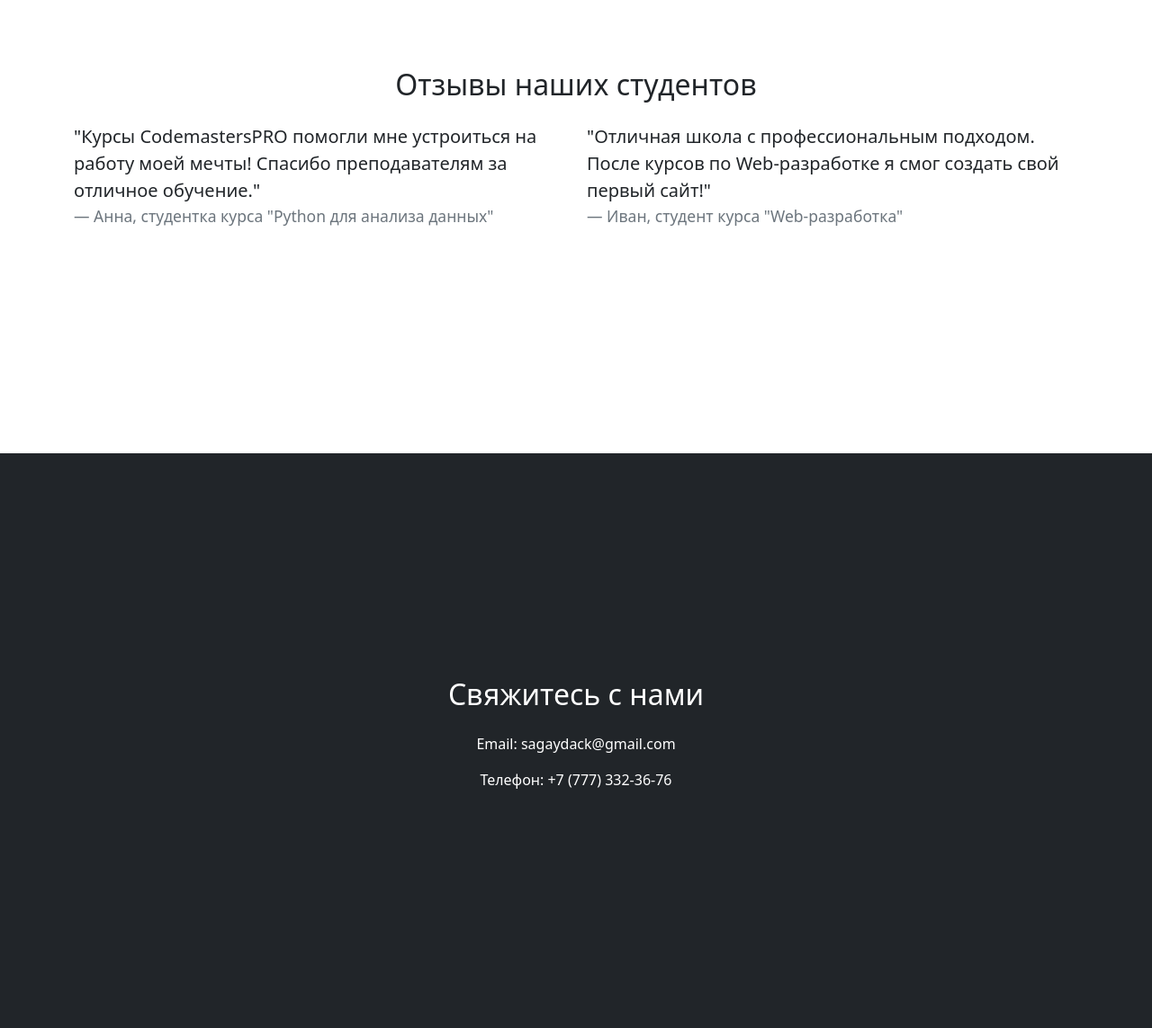
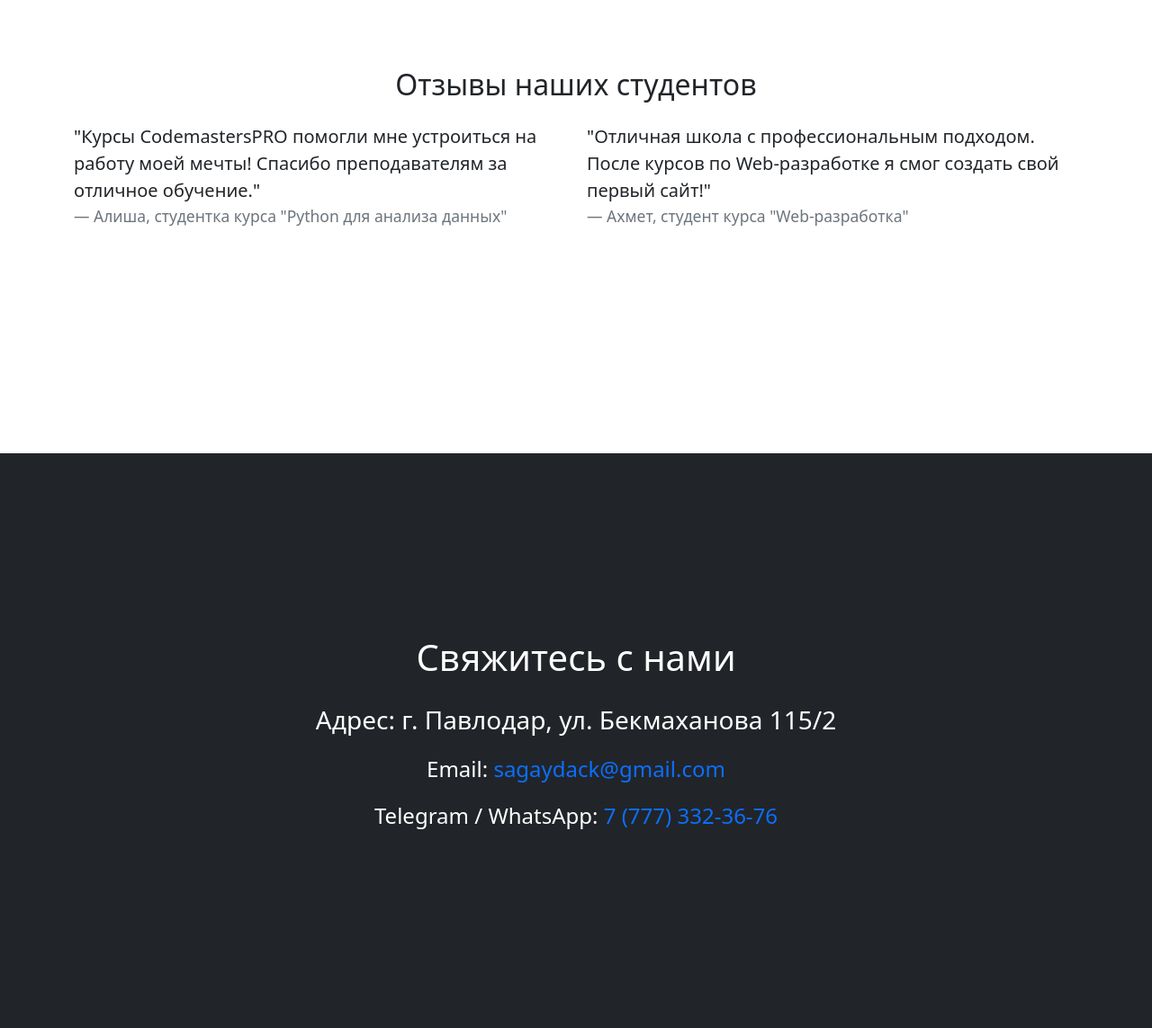
Before and after one commit to Sagaidak-Yevgeniy/codemasterspy, a Django app: page / in a window 1280 px wide. Shown: the part 2320-3463 px from the top of the page at 90% size. Run offline with Django 5.2, Linux system fonts and the light colour scheme; data comes from the database, SQL or seed files in the repository; some libraries are stand-ins or nearby versions.

Commit message:
vercel11

```diff
--- a/main/templates/main/index.html
+++ b/main/templates/main/index.html
@@ -55,17 +55,17 @@
             <h2 class="text-center mb-4">Почему выбирают нас?</h2>
             <div class="row text-center">
                 <div class="col-md-4">
-                    <img src="https://via.placeholder.com/100" alt="Иконка" class="mb-3">
+                    <img src="media/about/expert.jpg" alt="Иконка" class="mb-3 card-img-top">
                     <h5>Опытные преподаватели</h5>
                     <p>Наши преподаватели - профессионалы с многолетним опытом работы в IT.</p>
                 </div>
                 <div class="col-md-4">
-                    <img src="https://via.placeholder.com/100" alt="Иконка" class="mb-3">
+                    <img src="media/about/modern.jpg" alt="Иконка" class="mb-3 card-img-top">
                     <h5>Современные курсы</h5>
                     <p>Мы предлагаем актуальные программы обучения для начинающих и продвинутых студентов.</p>
                 </div>
                 <div class="col-md-4">
-                    <img src="https://via.placeholder.com/100" alt="Иконка" class="mb-3">
+                    <img src="media/about/job.jpg" alt="Иконка" class="mb-3 card-img-top">
                     <h5>Гарантия трудоустройства</h5>
                     <p>Мы помогаем нашим студентам найти работу после окончания обучения.</p>
                 </div>
@@ -102,13 +102,13 @@
                 <div class="col-md-6 mb-4">
                     <blockquote class="blockquote">
                         <p>"Курсы CodemastersPRO помогли мне устроиться на работу моей мечты! Спасибо преподавателям за отличное обучение."</p>
-                        <footer class="blockquote-footer">Анна, студентка курса "Python для анализа данных"</footer>
+                        <footer class="blockquote-footer">Алиша, студентка курса "Python для анализа данных"</footer>
                     </blockquote>
                 </div>
                 <div class="col-md-6 mb-4">
                     <blockquote class="blockquote">
                         <p>"Отличная школа с профессиональным подходом. После курсов по Web-разработке я смог создать свой первый сайт!"</p>
-                        <footer class="blockquote-footer">Иван, студент курса "Web-разработка"</footer>
+                        <footer class="blockquote-footer">Ахмет, студент курса "Web-разработка"</footer>
                     </blockquote>
                 </div>
             </div>
@@ -118,11 +118,13 @@
     <!-- Контакты -->
     <section id="contact" class="bg-dark text-white py-5 d-flex align-items-center" style="min-height: 80vh;" data-aos="zoom-in">
         <div class="container text-center">
-            <h2 class="mb-4">Свяжитесь с нами</h2>
-            <p>Email: sagaydack@gmail.com</p>
-            <p>Телефон: +7 (777) 332-36-76</p>
+            <h2 class="mb-4 fs-1 fs-md-3">Свяжитесь с нами</h2>
+            <p class="fs-3 fs-md-5">Адрес: г. Павлодар, ул. Бекмаханова 115/2</p>
+            <p class="fs-4 fs-md-6">Email: <a href="mailto:user84447052+1527omcliuot5y1xzkq9@boards.trello.com" class="text-decoration-none">sagaydack@gmail.com</a></p>
+            <p class="fs-4 fs-md-6">Telegram / WhatsApp: <a href="tel:+77773323676" class="text-decoration-none">7 (777) 332-36-76</a></p>
         </div>
     </section>
+
 
     <!-- Footer -->
     <footer class="bg-primary text-white text-center py-3">
```
Also changed, not shown: media/about/expert.jpg (added), media/about/job.jpg (added), media/about/modern.jpg (added).
